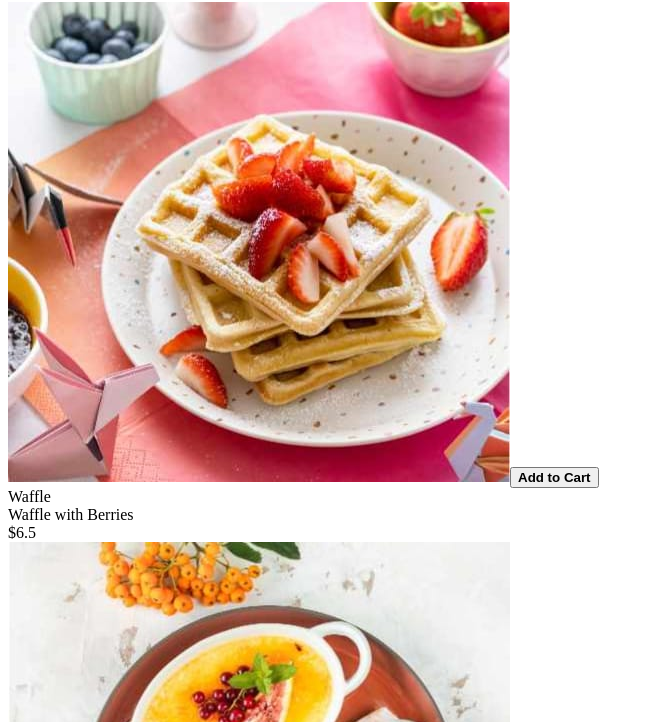
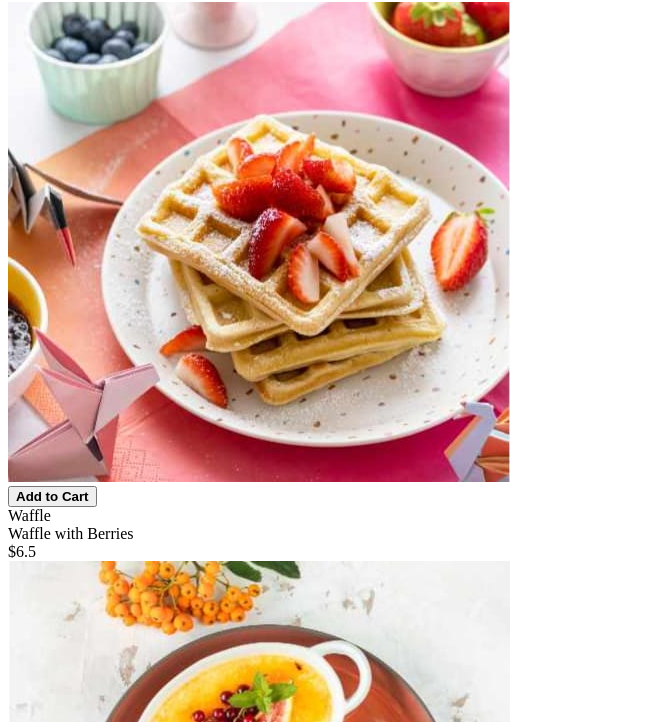
Before and after one commit to qrhfz/product-list-with-cart, a website with bundled scripts: page index.html in a window 1280 px wide. Shown: the part 78-800 px from the top of the page, without its empty margins (0-654 px from the left). Built offline with nearby package versions, Linux system fonts and the light colour scheme.

Commit message:
early product card

```diff
--- a/index.html
+++ b/index.html
@@ -26,9 +26,9 @@
 </head>
 
 <body>
-
-  <h1>Desserts</h1>
-  <div id="product-list"></div>
+  <div id="product-list">
+    <h1>Desserts</h1>
+  </div>
   Your Cart (<!-- Quantity -->)
   Your added items will appear here
 
--- /dev/null
+++ b/sass/_components.scss
@@ -0,0 +1,17 @@
+#product-list{
+    padding: 24px;
+}
+
+.product-card{
+    picture {
+        border-radius: 8px;
+        overflow: hidden;
+    }
+    .add-to-cart-btn-wrapper{
+        height: 38px;
+        position: relative;
+        display: flex;
+        justify-content: center;
+        transform: translate(0,-50%);
+    }
+}
--- a/sass/style.scss
+++ b/sass/style.scss
@@ -2,3 +2,4 @@
 @use "colors";
 @use "typography";
 @use "buttons";
+@use "components";
--- a/scripts/script.js
+++ b/scripts/script.js
@@ -87,16 +87,19 @@ function ProductList() {
  * @param {Product} product
  */
 function ProductCard(product) {
-    return div(
+    return div({class:"product-card"},
         picture(
             source({ media: "(min-width: 800px)", srcset: product.image.desktop }),
             source({ media: "(min-width: 480px)", srcset: product.image.tablet }),
             img({ src: product.image.mobile, alt: product.name }),
         ),
-        ProductCardButton(product.name),
+        div(
+            {class:"add-to-cart-btn-wrapper"},
+            ProductCardButton(product.name),
+        ),
         div(product.category),
-        div(product.name),
-        div(`$${product.price}`),
+        div({class:"txt-3"}, product.name),
+        div({class:"txt-3"},`$${product.price}`),
     )
 }
 
```
